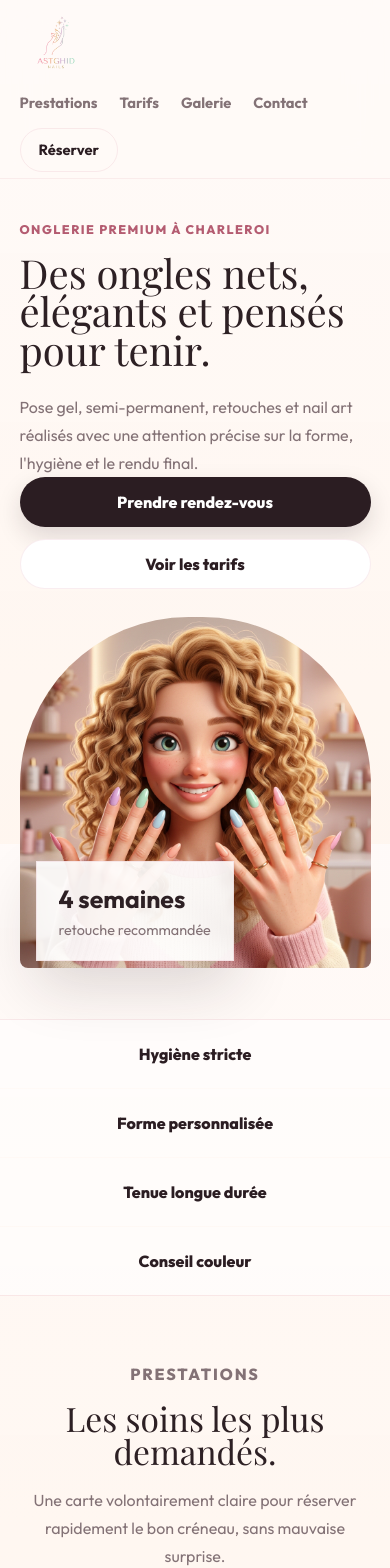
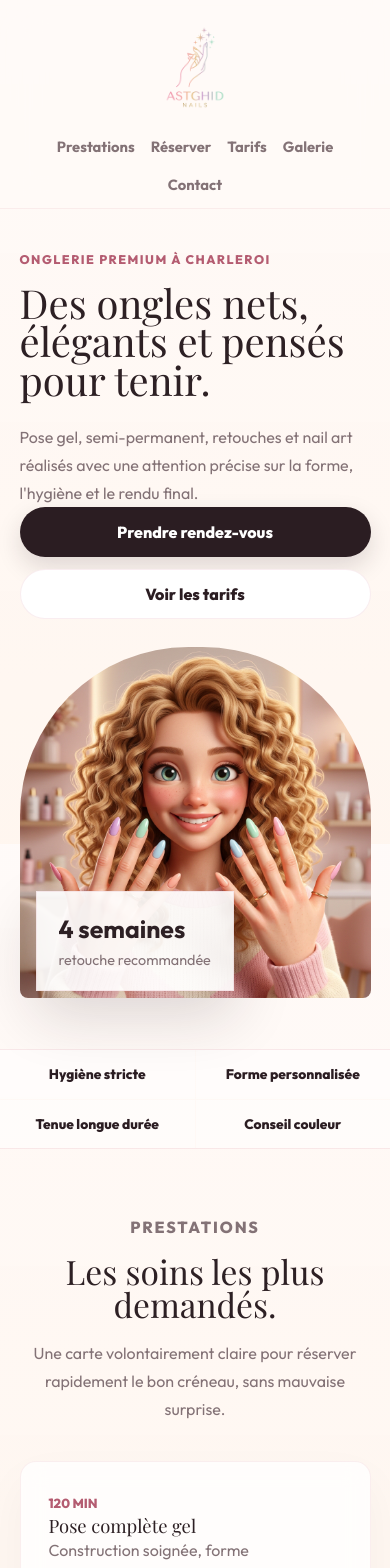
Before and after one commit to crype-dev/astghid-nails, a Next.js app: page / in a window 390 px wide. Shown: the top 1568 px of the page. Built offline with nearby package versions, Linux system fonts and the light colour scheme; a web font is replaced by a local one.

Commit message:
style: refonte de l'en-tete, de la grille de reservation et suppression de sections secondaires

```diff
--- a/src/app/globals.css
+++ b/src/app/globals.css
@@ -405,7 +405,14 @@ figcaption span {
   display: grid;
   gap: 18px;
   grid-template-columns: 1fr auto;
-  padding: 20px 0;
+  padding: 18px 12px;
+  transition: background-color 250ms ease, padding-left 250ms ease;
+  border-radius: 8px;
+}
+
+.price-row:hover {
+  background-color: rgba(215, 143, 159, 0.05);
+  padding-left: 20px;
 }
 
 .price-row div {
@@ -418,6 +425,12 @@ figcaption span {
   font-weight: 850;
   margin: 0;
   text-align: right;
+  transition: transform 250ms ease, color 250ms ease;
+}
+
+.price-row:hover p {
+  transform: translateX(-4px);
+  color: var(--rose-deep);
 }
 
 .booking-panel {
@@ -628,7 +641,20 @@ code {
   border-radius: 999px;
   color: var(--muted);
   font-weight: 750;
-  padding: 10px 14px;
+  padding: 10px 18px;
+  cursor: pointer;
+  background: rgba(255, 255, 255, 0.60);
+  transition: all 250ms cubic-bezier(0.16, 1, 0.3, 1);
+  font-size: 0.88rem;
+  box-shadow: 0 4px 12px rgba(43, 29, 34, 0.02);
+}
+
+.filter-row span:hover {
+  color: var(--rose-deep);
+  border-color: var(--rose-deep);
+  background: var(--cream);
+  transform: translateY(-1px);
+  box-shadow: 0 6px 16px rgba(180, 92, 113, 0.08);
 }
 
 .gallery-grid {
@@ -1092,7 +1118,6 @@ iframe {
 }
 
 @media (max-width: 980px) {
-  .site-header,
   .hero,
   .split-section,
   .promo-section,
@@ -1103,11 +1128,28 @@ iframe {
 
   .site-header {
     position: static;
+    display: flex;
+    flex-direction: column;
+    align-items: center;
+    gap: 12px;
+    padding: 12px 24px;
+  }
+
+  .brand {
+    justify-content: center;
+    width: 100%;
+  }
+
+  .brand .logo-img {
+    width: 110px !important;
+    height: 110px !important;
   }
 
   nav {
-    justify-content: start;
-    overflow-x: auto;
+    justify-content: center;
+    flex-wrap: wrap;
+    gap: 16px;
+    width: 100%;
   }
 
   .hero {
@@ -1188,9 +1230,17 @@ iframe {
   .promo-grid,
   .testimonial-grid,
   .form-grid,
-  .appointment-slots-grid,
+  .appointment-slots-grid {
+    grid-template-columns: 1fr;
+  }
+
   .trust-band {
-    grid-template-columns: 1fr;
+    grid-template-columns: 1fr 1fr;
+  }
+
+  .trust-band span {
+    padding: 14px 10px;
+    font-size: 0.86rem;
   }
 
   .price-row {
@@ -1202,3 +1252,23 @@ iframe {
     text-align: left;
   }
 }
+
+/* Active booking slot */
+.active-slot {
+  background-color: var(--rose-deep) !important;
+  color: #ffffff !important;
+  border-color: var(--rose-deep) !important;
+  box-shadow: 0 8px 20px rgba(180, 92, 113, 0.2) !important;
+}
+
+.active-slot:hover {
+  background-color: var(--rose-deep) !important;
+  opacity: 0.9;
+}
+
+/* Tablet form alignment */
+@media (max-width: 980px) and (min-width: 641px) {
+  .email-field {
+    grid-column: span 2;
+  }
+}
--- a/src/app/page.tsx
+++ b/src/app/page.tsx
@@ -2,10 +2,8 @@ import { BookingForm } from "@/components/booking-form";
 import {
   gallery,
   openingHours,
-  promotions,
   salon,
   services,
-  testimonials,
 } from "@/data/site";
 import Image from "next/image";
 
@@ -54,21 +52,19 @@ export default function Home() {
           <Image
             alt="Logo Astghid Nails"
             src="/images/logo.png"
-            width={72}
-            height={72}
+            width={96}
+            height={96}
             className="logo-img"
             priority
           />
         </a>
         <nav aria-label="Navigation principale">
           <a href="#prestations">Prestations</a>
+          <a href="#rendez-vous">Réserver</a>
           <a href="#tarifs">Tarifs</a>
           <a href="#galerie">Galerie</a>
           <a href="#contact">Contact</a>
         </nav>
-        <a className="header-action" href="#rendez-vous">
-          Réserver
-        </a>
       </header>
 
       <section className="hero" id="accueil">
@@ -203,57 +199,7 @@ export default function Home() {
         </div>
       </section>
 
-      <section className="section muted" id="avis">
-        <div className="section-heading">
-          <p className="eyebrow">Avis clientes</p>
-          <h2>Des rendez-vous soignés, du premier accueil à la finition.</h2>
-          <p>
-            Quelques retours courts pour donner une idée du niveau d&apos;exigence
-            attendu au salon.
-          </p>
-        </div>
 
-        <div className="testimonial-grid">
-          {testimonials.map((testimonial) => (
-            <article className="testimonial-card" key={testimonial.name}>
-              <span aria-label="Note 5 sur 5">★★★★★</span>
-              <p>“{testimonial.quote}”</p>
-              <div>
-                <strong>{testimonial.name}</strong>
-                <small>{testimonial.service}</small>
-              </div>
-            </article>
-          ))}
-        </div>
-      </section>
-
-      <section className="promo-section">
-        <div className="section-heading compact">
-          <p className="eyebrow">Promotions</p>
-          <h2>Offres du moment.</h2>
-        </div>
-        <div className="promo-grid">
-          {promotions.map((promotion) => (
-            <article key={promotion.title}>
-              <span>{promotion.price}</span>
-              <h3>{promotion.title}</h3>
-              <p>{promotion.detail}</p>
-            </article>
-          ))}
-        </div>
-      </section>
-
-      <section className="about-section">
-        <div>
-          <p className="eyebrow">À propos</p>
-          <h2>Une onglerie calme, précise et orientée résultat.</h2>
-        </div>
-        <p>
-          Astghid Nails accueille chaque cliente avec une analyse rapide de la
-          base naturelle, du style souhaité et du rythme de retouche. Le but :
-          une pose belle le jour même, mais aussi propre à porter au quotidien.
-        </p>
-      </section>
 
       <section className="contact-section" id="contact">
         <div className="contact-card">
--- a/src/components/booking-form.tsx
+++ b/src/components/booking-form.tsx
@@ -223,7 +223,7 @@ export function BookingForm() {
               ) : slots.length > 0 ? (
                 slots.map((availableSlot) => (
                   <Button
-                    className="appointment-slot-button"
+                    className={`appointment-slot-button ${slot === availableSlot ? "active-slot" : ""}`}
                     key={availableSlot}
                     onClick={() => setSlot(availableSlot)}
                     size="sm"
@@ -260,7 +260,7 @@ export function BookingForm() {
           />
         </label>
 
-        <label>
+        <label className="email-field">
           Email
           <input name="email" type="email" placeholder="vous@email.com" required />
         </label>
```
